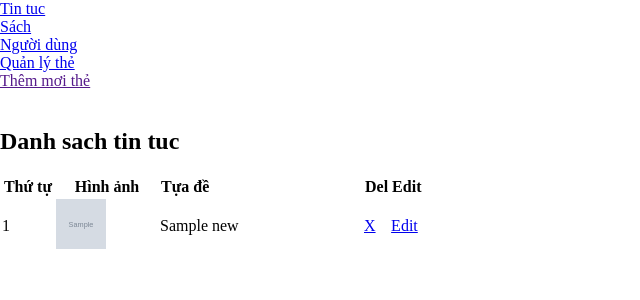
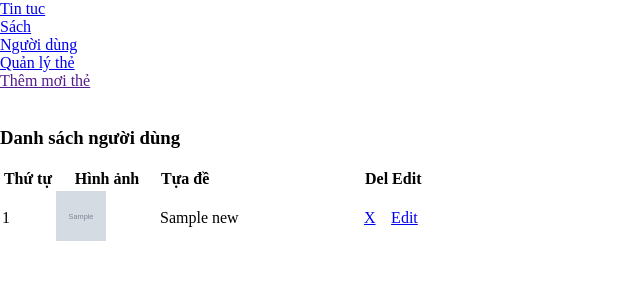
Before and after one commit to danhoat/qltv, a PHP site: page /index.php?act=cards in a window 1280 px wide. Shown: the top 300 px of the page, without its empty margins (0-640 px from the left). Run offline with PHP 8.4, Linux system fonts and the light colour scheme; tables that the repository leaves empty or names only in its code hold one stand-in row (values such as "Sample post"); grey boxes marked "Sample" are stand-in pictures.

Commit message:
edit file

```diff
--- a/module/cards.php
+++ b/module/cards.php
@@ -1,5 +1,3 @@
-<h2> Danh sach tin tuc</h2>
-
 <?php
 
 	$page 			= isset($_GET['page']) ? $_GET['page'] :1;
@@ -16,6 +14,7 @@
 		echo '<table><tr><th width="50">Thứ tự</th><th width="100">Hình ảnh</th><th width="200" align="left"> Tựa đề</th><th>Del</th><th> Edit </th></tr>';
 		$i =1;
 		while( $row = mysql_fetch_assoc($result) ){
+			echo '<h3> Danh sách người dùng </h3>';
 			$img = $row['img'];
 			echo '<tr>';
 			echo "<td>{$i} </td>";
@@ -31,6 +30,6 @@
 
 		phan_trang($total_pages, $posts_per_page, $page);
 	} else {
-		echo ' Danh sách bài viết rỗng';
+		echo ' Chưa có bất kỳ người dùng nào';
 	}
 ?>
```
